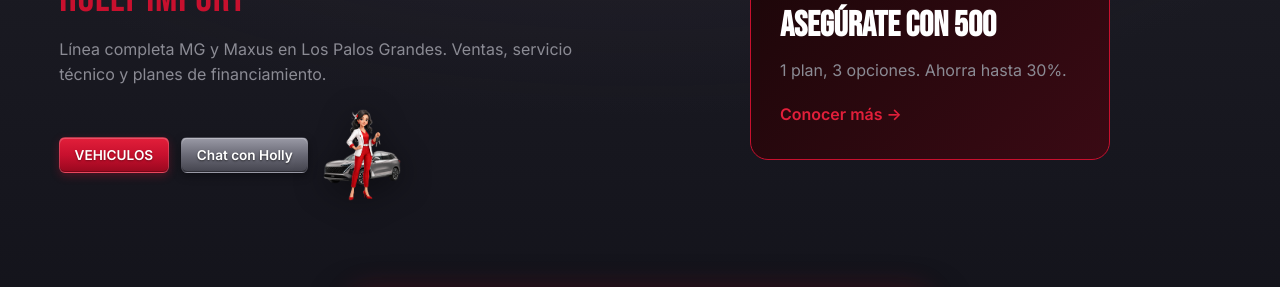
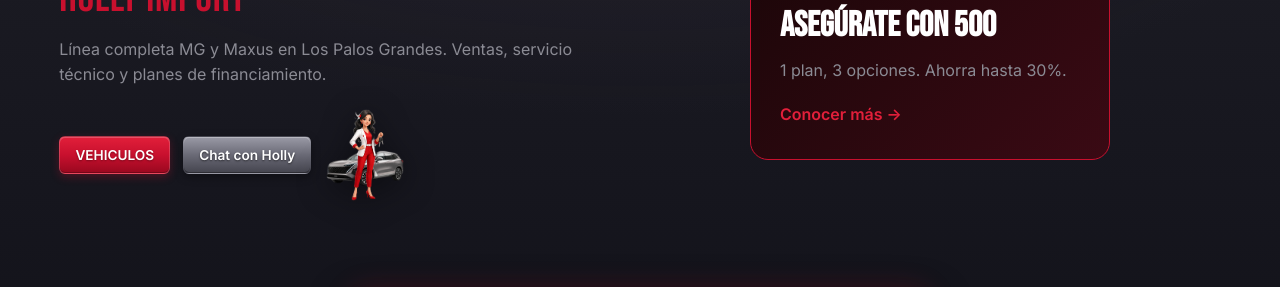
Before and after one commit to lazaruzai-commits/holly-import, a FastAPI app: page / in a window 1280 px wide. Shown: the part 915-1202 px from the top of the page. Run offline with FastAPI, Linux system fonts and the light colour scheme.

Commit message:
Lock .btn--small to a fixed 38px height so primary and silver render identically
Padding-only sizing left the two hero buttons ~1-2px off in some browsers
because of differences in text-shadow rendering between the silver and red
gradients. Switching to height: 38px + line-height: 1 + horizontal-only
padding guarantees pixel-perfect parity. Belt-and-braces align-self: center
on hero CTA flex children stops any residual stretching from the 92px
Holly avatar in the same row.

```diff
--- a/static/css/holly.css
+++ b/static/css/holly.css
@@ -325,6 +325,8 @@ p  { margin: 0 0 .8em; }
 .hero__title span { color: var(--c-crimson); }
 .hero__lead { color: var(--c-muted); font-size: 1.1rem; max-width: 50ch; margin-bottom: 1.6rem; }
 .hero__cta { display: flex; align-items: center; gap: .8rem; flex-wrap: wrap; }
+.hero__cta > .btn,
+.hero__cta > .chat-group > .btn { align-self: center; flex: 0 0 auto; }
 .hero__promo { display: grid; place-items: center; }
 
 .promo-card {
@@ -471,7 +473,12 @@ p  { margin: 0 0 .8em; }
 .btn--primary:hover { filter: brightness(1.08); border-color: rgba(255,255,255,.35); }
 .btn--ghost { background: transparent; color: white; border: 1px solid var(--c-line); }
 .btn--ghost:hover { border-color: var(--c-crimson); }
-.btn--small { padding: .55rem .9rem; font-size: .85rem; }
+.btn--small {
+  height: 38px;
+  padding: 0 .95rem;
+  font-size: .85rem;
+  line-height: 1;
+}
 
 /* ---------- sections ---------- */
 
```
